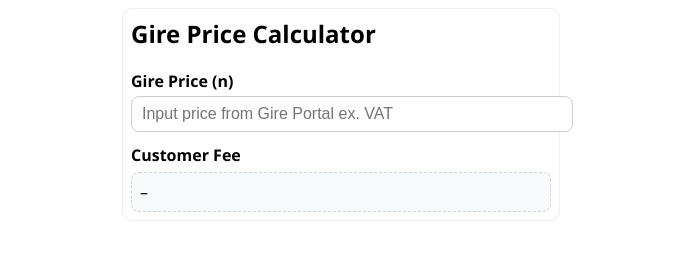
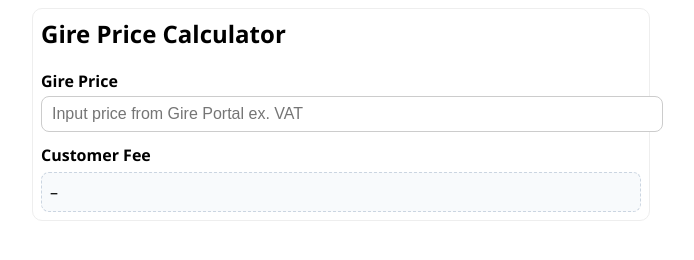
Before and after one commit to esjobergs/sharepointapps, a plain HTML site: page index.html in a window 1280 px wide. Shown: the whole page, without its empty margins (299-993 px from the left). Drawn offline with Linux system fonts and the light colour scheme.

Commit message:
Update index.html

```diff
--- a/index.html
+++ b/index.html
@@ -3,10 +3,10 @@
 <head>
   <meta charset="utf-8" />
   <meta name="viewport" content="width=device-width,initial-scale=1" />
-  <title>Beräkning n * 1.25 * 1.34</title>
+  <title>Home Delivery Fee</title>
 <style>
   body { font-family: Segoe UI, Roboto, Arial, sans-serif; margin: 0; padding: 8px; }
-  .card { max-width: 420px; margin: 0 auto; padding: 8px; border-radius: 10px; border:1px solid #eee; box-shadow:none; }
+  .card { max-width: 600px; margin: 0 auto; padding: 8px; border-radius: 10px; border:1px solid #eee; box-shadow:none; }
   label { font-weight: 600; margin-bottom: 4px; display:block; }
   input { padding: 8px 10px; border:1px solid #ccc; border-radius: 8px; font-size: 16px; width: 100%; }
   .out { margin-top:6px; padding: 8px; border: 1px dashed #cbd5e1; border-radius: 8px; background:#f8fafc; font-size: 16px; min-height: 20px; }
@@ -16,7 +16,7 @@
 <body>
   <div class="card" role="group" aria-labelledby="hdr">
     <h2 id="hdr" style="margin-top:0">Gire Price Calculator</h2>
-    <label for="n">Gire Price (n)</label>
+    <label for="n">Gire Price</label>
     <input id="n" type="text" inputmode="decimal" placeholder="Input price from Gire Portal ex. VAT" />
     <label style="margin-top:12px;">Customer Fee</label>
     <div id="result" class="out" aria-live="polite">–</div>
```
